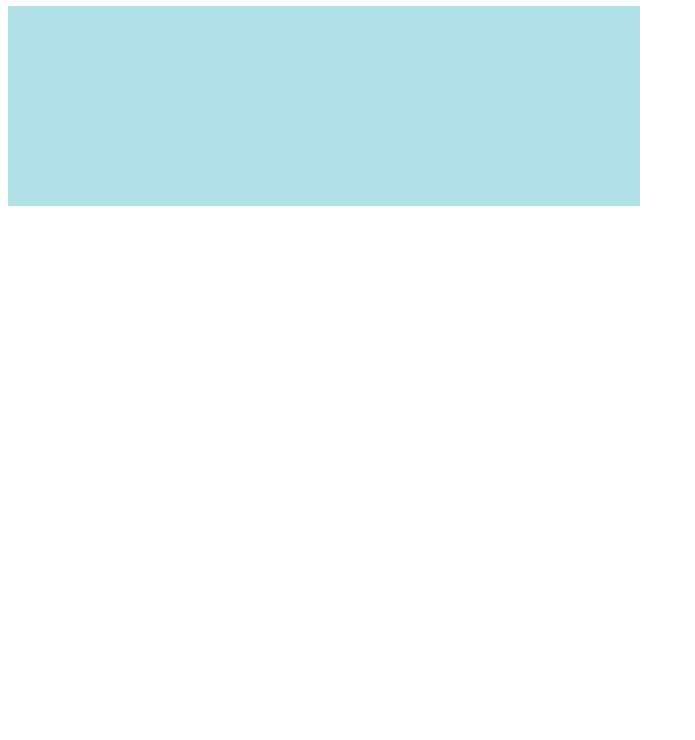
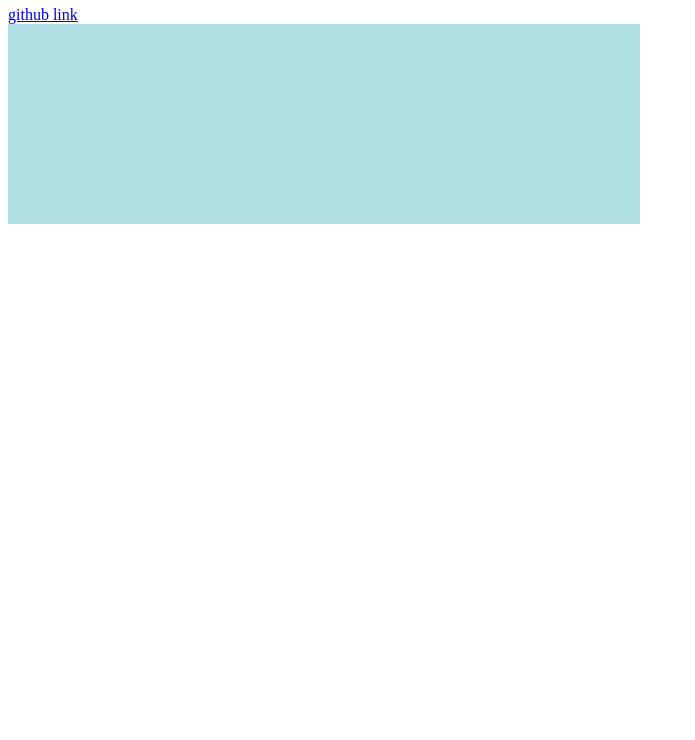
Before and after one commit to ekbassa/ekbassa.github.io, a plain HTML site: page index.html in a window 1280 px wide. Shown: the part 60-800 px from the top of the page, without its empty margins (0-695 px from the left). Drawn offline with Linux system fonts and the light colour scheme.

Commit message:
I added the github link

```diff
--- a/index.html
+++ b/index.html
@@ -6,6 +6,7 @@
     <h1>
       hello again
     </h1>
+    <a href ="https://ekbassa.github.io">github link</a>
     <div>
 
     </div>
```
